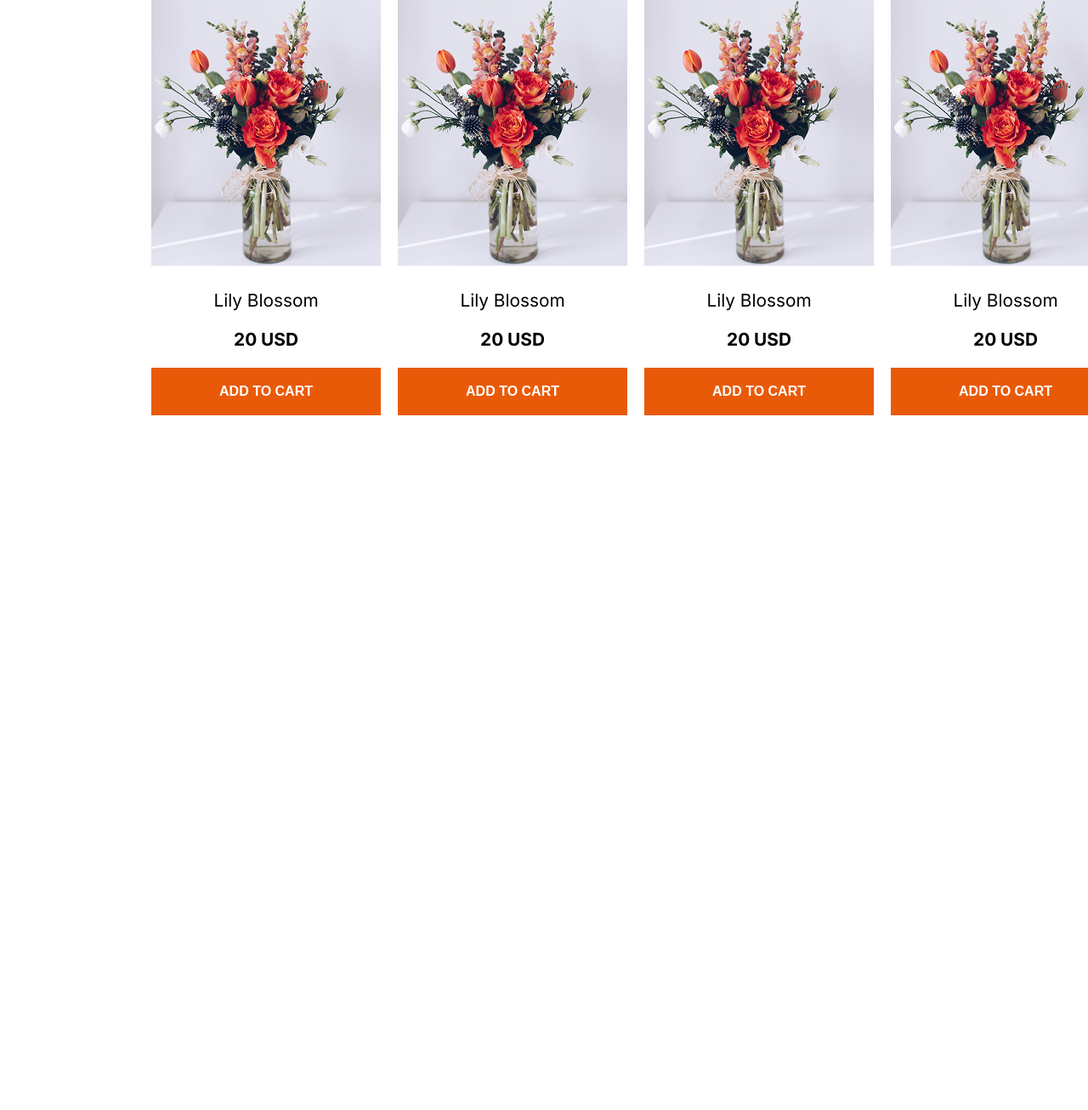
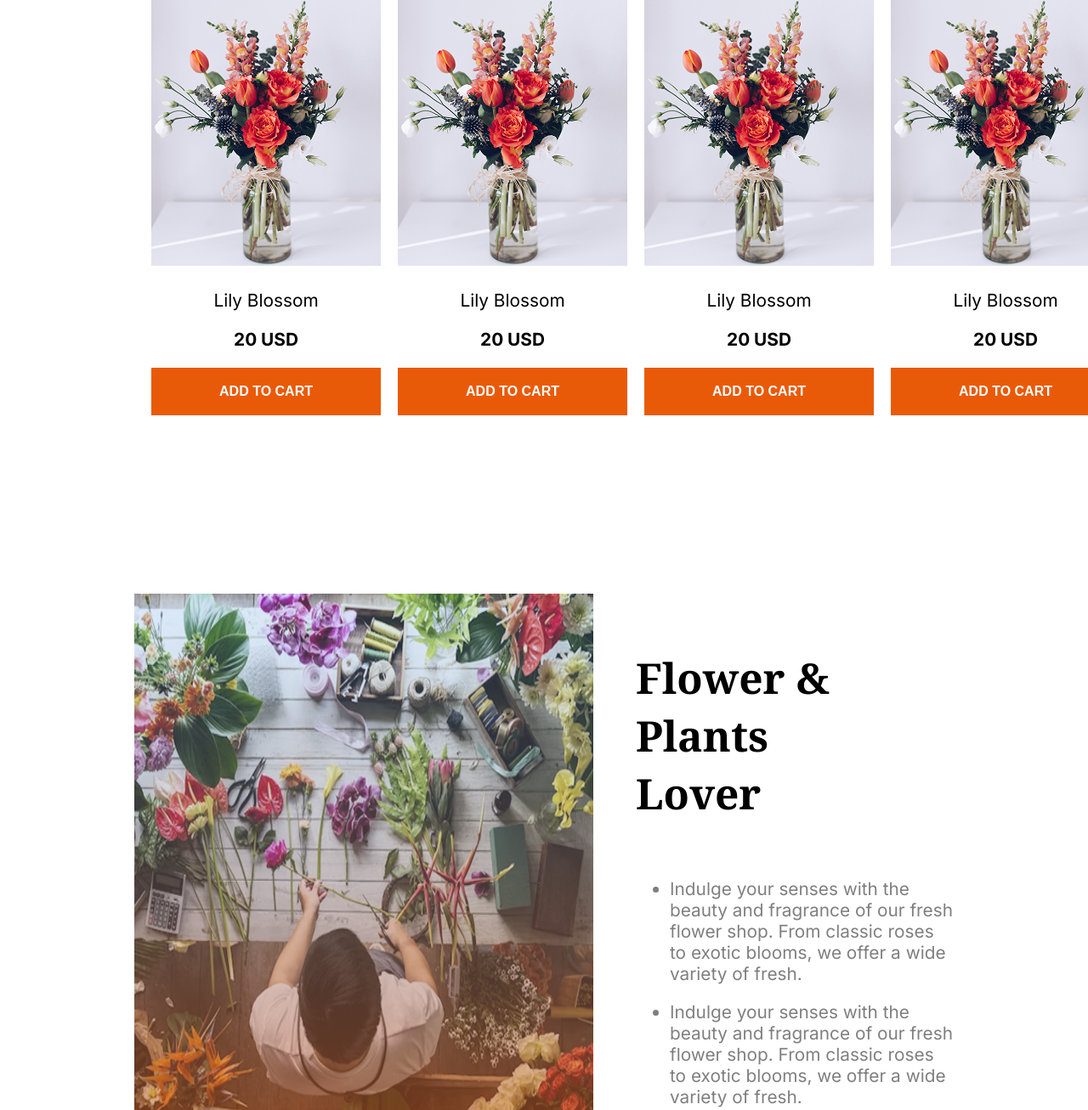
Before and after one commit to mustafijahmedovi/ph-assignment-02, a plain HTML site: page index.html in a window 1280 px wide. Shown: the part 1493-2800 px from the top of the page at 85% size. Before the commit the page ends 2012 px from the top, so only its background shows below. Drawn offline with Linux system fonts and the light colour scheme.

Commit message:
lover section add

```diff
--- a/index.html
+++ b/index.html
@@ -96,6 +96,22 @@
                 </div>
             </div>
         </section>
+        <section class="inter-normal">
+            <div class="lover">
+
+                <img src="./assets/flower-store.png" alt="men picture with flower">
+                <div>
+                    <h4 class="noto-serif-normal lover1">Flower & Plants <br>Lover</h4>
+                    <ul>
+                        <li class="inter-normal lover2">Indulge your senses with the beauty and fragrance of our fresh flower shop. From classic roses to exotic blooms, we offer a wide variety of fresh.</li>
+                        <li class="inter-normal lover2">Indulge your senses with the beauty and fragrance of our fresh flower shop. From classic roses to exotic blooms, we offer a wide variety of fresh.</li>
+                        <li class="inter-normal lover2">Indulge your senses with the beauty and fragrance of our fresh flower shop. From classic roses to exotic blooms, we offer a wide variety of fresh.</li>
+                    </ul>
+                </div>
+
+            </div>
+
+        </section>
 
     </main>
     <footer>
--- a/style.css
+++ b/style.css
@@ -35,7 +35,7 @@ main,header{
     gap: 50px;
 
 }
-li{
+.home {
     list-style:none;
     font-size: 1rem;
     font-weight: 600;
@@ -109,3 +109,21 @@ li{
     font-size: 1.3rem;
     font-weight: 700;
 }
+/* section lover */
+.lover{
+    display: flex;
+    justify-content: space-between;
+    /* align-items: center; */
+    gap: 50px;
+    margin-top: 210px;
+}
+.lover1{
+    font-size: 3.1rem;
+    font-weight: 700;
+}
+.lover2{
+    font-size: 1.3rem;
+    font-weight: 400;
+    color: rgba(0, 0, 0, 0.5);
+    margin-bottom: 20px;
+}
```
